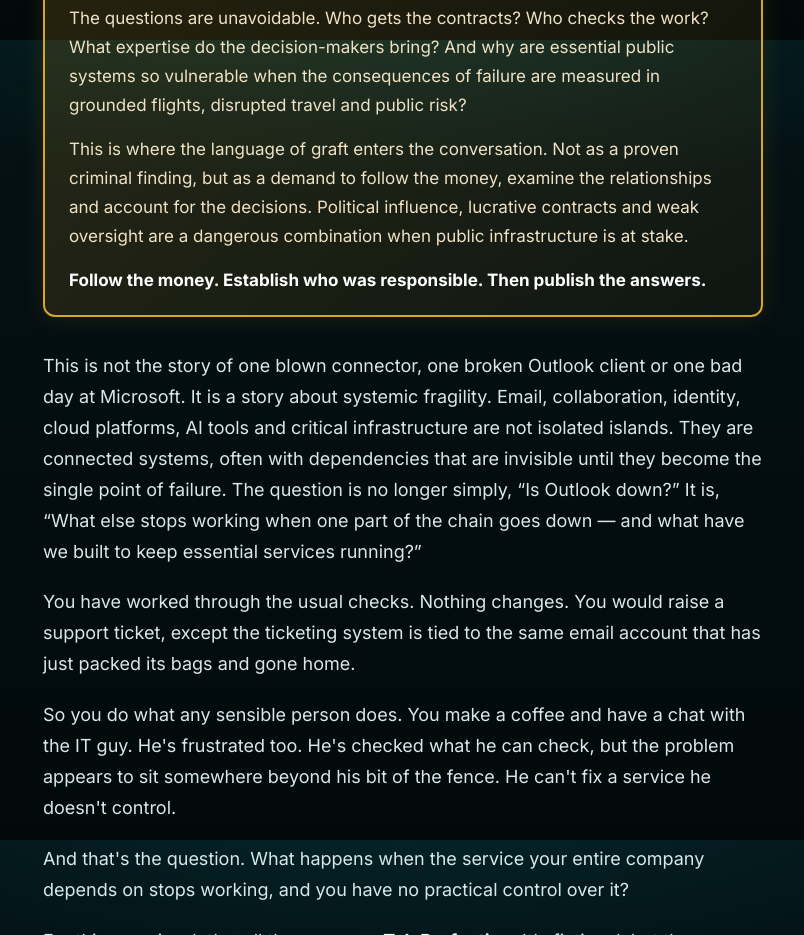
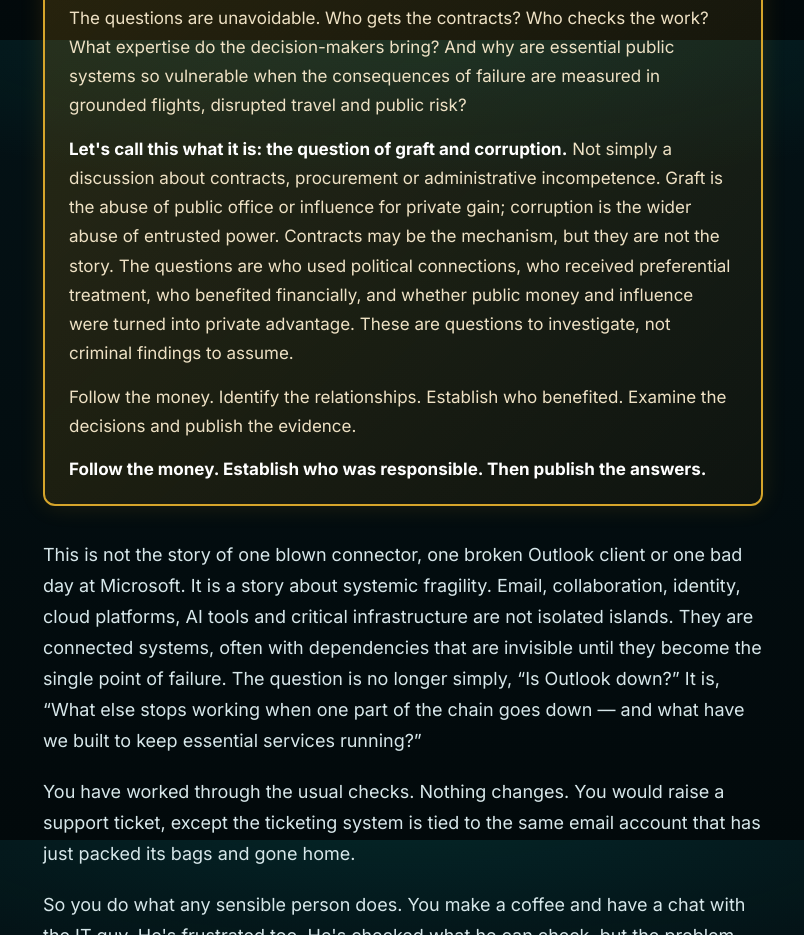
Before and after one commit to lolo737/eriu-security-blog, a plain HTML site: page recover-control-of-your-email/index.html in a window 1280 px wide. Shown: the part 4760-5695 px from the top of the page, without its empty margins (237-1041 px from the left). Drawn offline with nearby package versions, Linux system fonts and the light colour scheme.

Commit message:
Strengthen FAA callout on graft and corruption

```diff
--- a/recover-control-of-your-email/index.html
+++ b/recover-control-of-your-email/index.html
@@ -89,7 +89,8 @@ h1.title::after,article h2::after,article h3.glitch-heading::after{color:#ff36c9
 <p style="font-size:19px;color:#fff0c8;margin:0 0 14px"><strong>This was not simply a faulty router.</strong></p>
 <p style="margin:0 0 14px;color:#eee1c4">The FAA disruption exposed a much bigger problem: the people responsible for America's critical transport infrastructure, the contractors paid to modernise it, and the political leadership overseeing those decisions.</p>
 <p style="margin:0 0 14px;color:#eee1c4">The questions are unavoidable. Who gets the contracts? Who checks the work? What expertise do the decision-makers bring? And why are essential public systems so vulnerable when the consequences of failure are measured in grounded flights, disrupted travel and public risk?</p>
-<p style="margin:0 0 14px;color:#eee1c4">This is where the language of graft enters the conversation. Not as a proven criminal finding, but as a demand to follow the money, examine the relationships and account for the decisions. Political influence, lucrative contracts and weak oversight are a dangerous combination when public infrastructure is at stake.</p>
+<p style="margin:0 0 14px;color:#eee1c4"><strong>Let's call this what it is: the question of graft and corruption.</strong> Not simply a discussion about contracts, procurement or administrative incompetence. Graft is the abuse of public office or influence for private gain; corruption is the wider abuse of entrusted power. Contracts may be the mechanism, but they are not the story. The questions are who used political connections, who received preferential treatment, who benefited financially, and whether public money and influence were turned into private advantage. These are questions to investigate, not criminal findings to assume.</p>
+<p style="margin:0 0 14px;color:#eee1c4">Follow the money. Identify the relationships. Establish who benefited. Examine the decisions and publish the evidence.</p>
 <p style="margin:0;color:#ffe4a6"><strong>Follow the money. Establish who was responsible. Then publish the answers.</strong></p>
 </div>
 <p>This is not the story of one blown connector, one broken Outlook client or one bad day at Microsoft. It is a story about systemic fragility. Email, collaboration, identity, cloud platforms, AI tools and critical infrastructure are not isolated islands. They are connected systems, often with dependencies that are invisible until they become the single point of failure. The question is no longer simply, “Is Outlook down?” It is, “What else stops working when one part of the chain goes down — and what have we built to keep essential services running?”</p>
```
